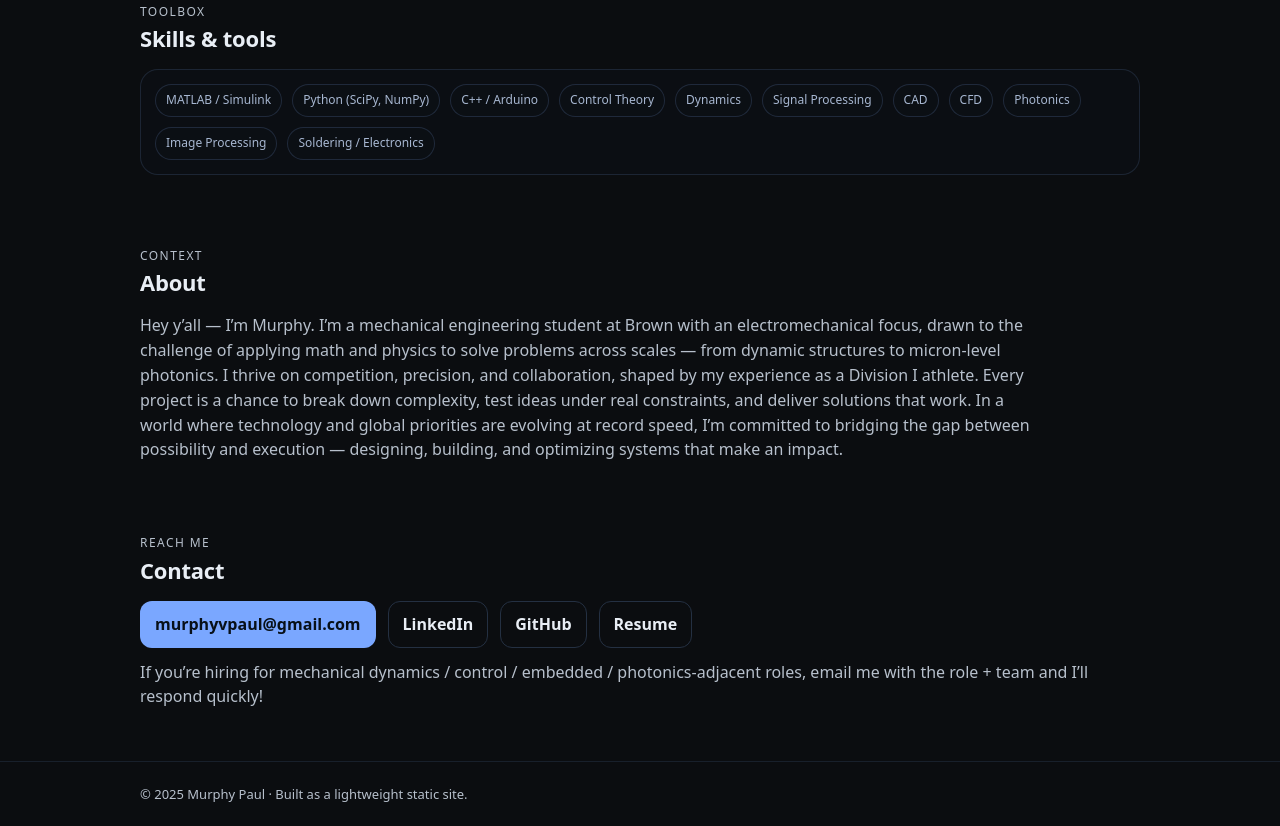
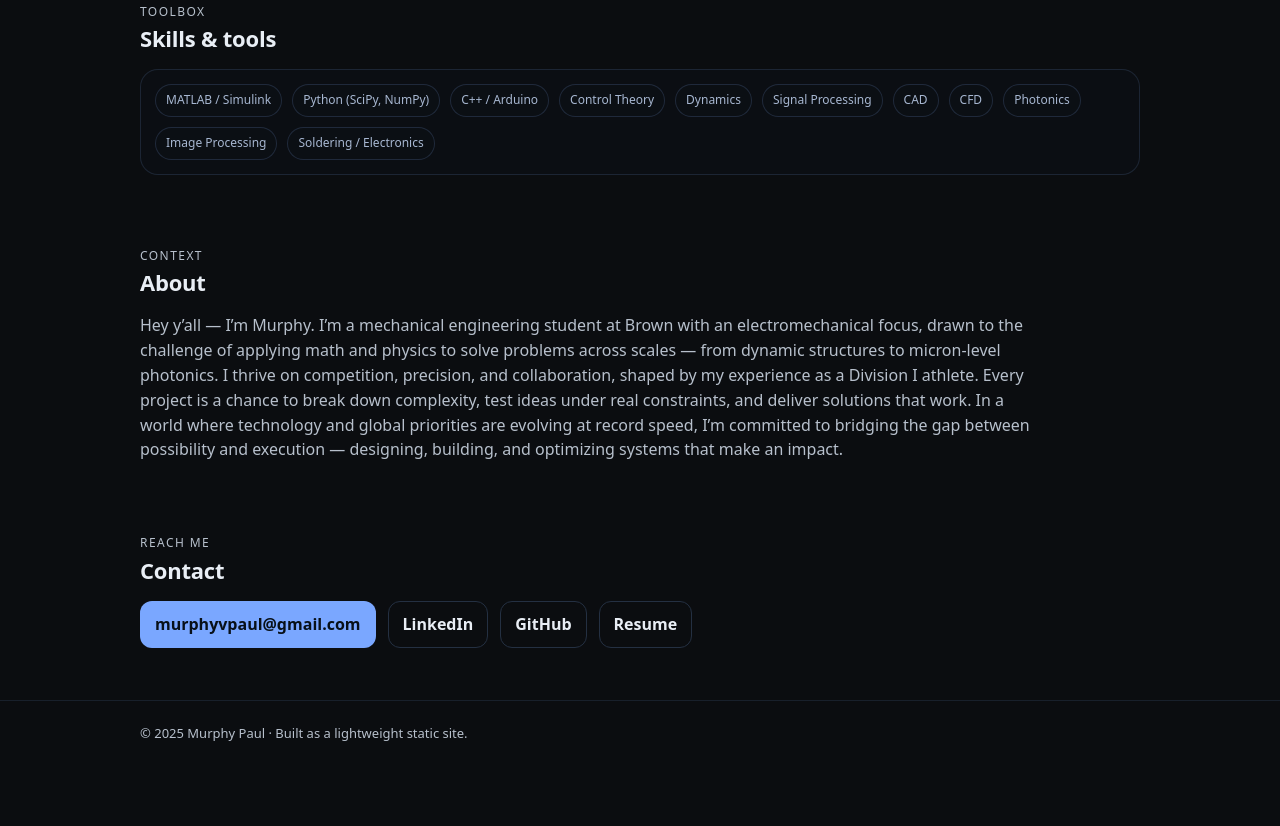
Before and after one commit to mvpaul/projectportfolio, a plain HTML site: page index.html in a window 1280 px wide. Shown: the part 1614-2440 px from the top of the page. After the commit the page ends 2379 px from the top, so only its background shows below. Drawn offline with Linux system fonts and the light colour scheme.

Commit message:
Update index.html

```diff
--- a/index.html
+++ b/index.html
@@ -444,7 +444,7 @@ I thrive on competition, precision, and collaboration, shaped by my experience a
         </div>
 
         <p class="muted" style="margin-top:12px">
-          If you’re hiring for mechanical dynamics / control / embedded / photonics-adjacent roles, email me with the role + team and I’ll respond quickly!
+
         </p>
       </div>
     </section>
```
